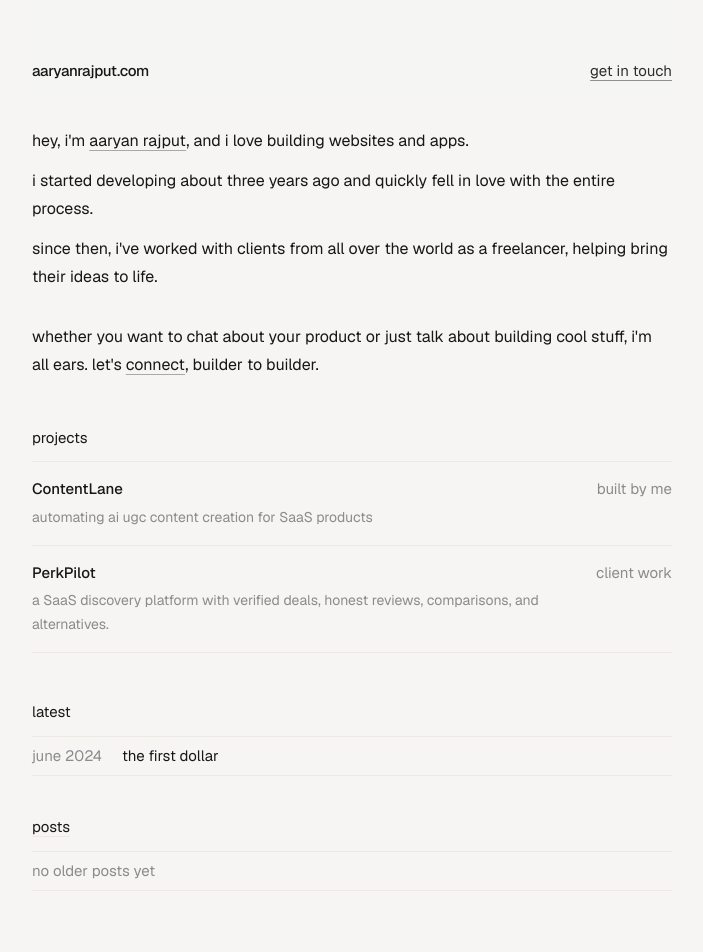
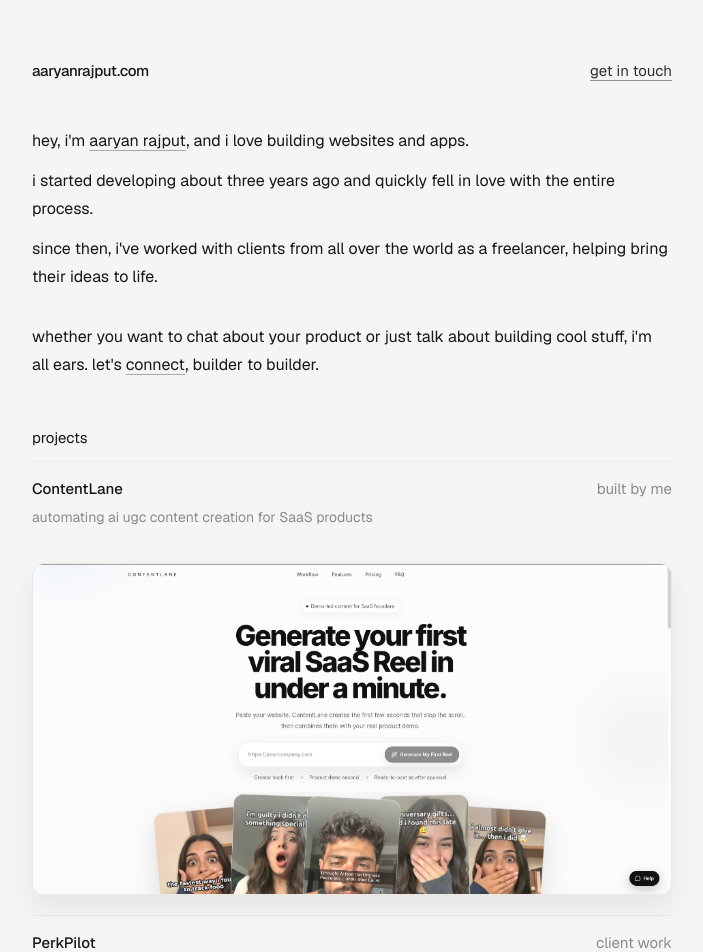
Before and after one commit to aaryanrajputhere/aaryanrajput, a Next.js app: page / in a window 1280 px wide. Shown: the top 952 px of the page, without its empty margins (288-991 px from the left). Built offline with nearby package versions, Linux system fonts and the light colour scheme.

Commit message:
Added project images

```diff
--- a/app/components/projects.tsx
+++ b/app/components/projects.tsx
@@ -1,3 +1,4 @@
+import Image from "next/image";
 import type { Project } from "../data/projects";
 
 type ProjectsProps = {
@@ -10,12 +11,12 @@
       <h2 className="mb-3 text-[15px]">projects</h2>
       <div className="border-y border-[var(--line)]">
         {projects.map((project) => (
+          <div key={project.name} className="border-b border-[var(--line)] last:border-b-0">
             <a
-            key={project.name}
               href={project.url}
               target="_blank"
               rel="noreferrer"
-            className="group block border-b border-[var(--line)] py-4 last:border-b-0"
+              className="group block py-4"
             >
               <div className="mb-1 flex items-baseline justify-between gap-4 text-[15px]">
                 <span className="font-medium group-hover:underline">
@@ -29,6 +30,25 @@
                 {project.description}
               </p>
             </a>
+            {project.image && (
+              <a
+                href={project.url}
+                target="_blank"
+                rel="noreferrer"
+                aria-label={`Visit ${project.name}`}
+                className="block"
+              >
+                <Image
+                  src={project.image.src}
+                  alt={project.image.alt}
+                  width={1871}
+                  height={968}
+                  unoptimized
+                  className="project-preview mb-5"
+                />
+              </a>
+            )}
+          </div>
         ))}
       </div>
     </section>
--- a/app/data/projects.ts
+++ b/app/data/projects.ts
@@ -3,6 +3,10 @@
   type: string;
   description: string;
   url: string;
+  image?: {
+    src: string;
+    alt: string;
+  };
 };
 
 export const projects: Project[] = [
@@ -11,6 +15,10 @@
     type: "built by me",
     description: "automating ai ugc content creation for SaaS products",
     url: "https://usecontentlane.com/",
+    image: {
+      src: "/contentlane-screenshot.png",
+      alt: "ContentLane website preview",
+    },
   },
   {
     name: "PerkPilot",
@@ -18,5 +26,9 @@
     description:
       "a SaaS discovery platform with verified deals, honest reviews, comparisons, and alternatives.",
     url: "https://perkpilot.io/",
+    image: {
+      src: "/perkpilot-screenshot.png",
+      alt: "PerkPilot website preview",
+    },
   },
 ];
--- a/app/globals.css
+++ b/app/globals.css
@@ -37,3 +37,12 @@
   font-family: var(--font-geist-sans), "Segoe UI", sans-serif;
   text-rendering: optimizeLegibility;
 }
+
+.project-preview {
+  display: block;
+  width: 100%;
+  margin-top: 18px;
+  border: 1px solid var(--line);
+  border-radius: 12px;
+  box-shadow: 0 12px 28px rgb(0 0 0 / 7%);
+}
```
Also changed, not shown: public/contentlane-screenshot.png (added), public/perkpilot-screenshot.png (added). Lines whose indentation alone changed are shown as unchanged.
